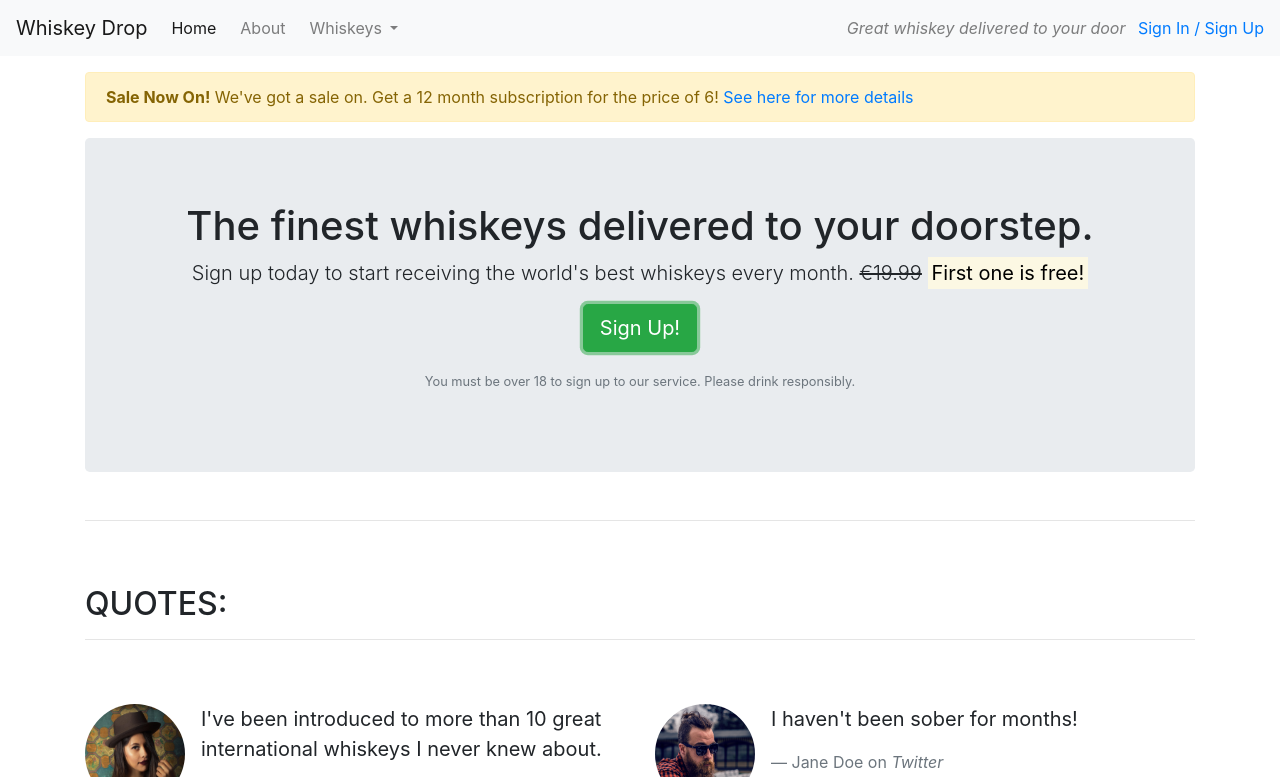
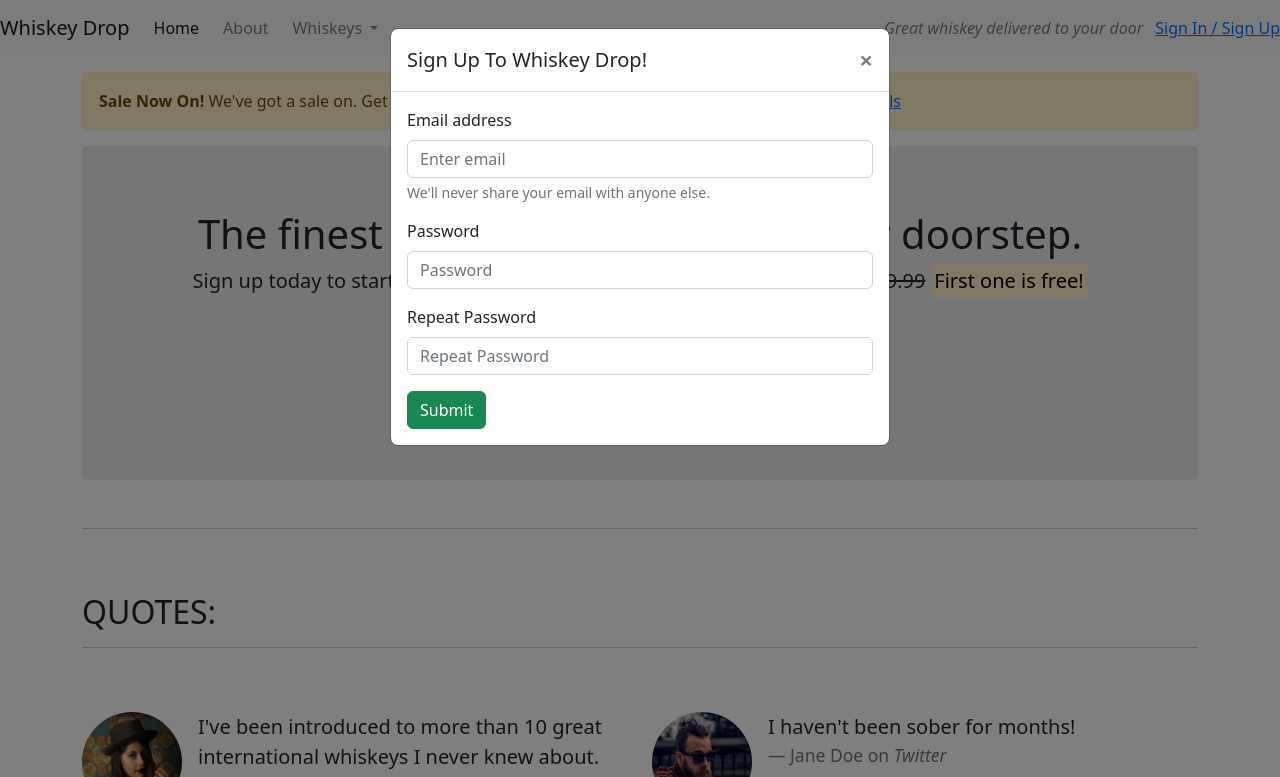
Before and after one commit to LaylMH40/bootstraptesting2, a plain HTML site: page index.html in a window 1280 px wide. Both pictures are taken after a click on the button "Sign Up!". Shown: the top 777 px of the page. Drawn offline with nearby package versions, Linux system fonts and the light colour scheme.

Commit message:
changes to html

```diff
--- a/index.html
+++ b/index.html
@@ -64,7 +64,7 @@
                         <s class="d-none d-sm-inline">€19.99</s>
                         <span class="d-inline d-sm-none"><br></span>
                         <strong><mark>First one is free!</mark></strong></p>
-                    <p><button class="btn btn-lg btn-success">Sign Up!</button></p>
+                    <p><button class="btn btn-lg btn-success"data-toggle="modal" data-target="#signUpModal">Sign Up!</button></p>
                     <p class="text-muted"><small>You must be over 18 to sign up to our service. Please drink
                             responsibly.</small></p>
                 </section>
@@ -156,6 +156,46 @@
         <!-- /.features -->
     </article>
 
+    <div class="modal" tabindex="-1" role="dialog" id="signUpModal">
+        <div class="modal-dialog" role="document">
+            <div class="modal-content">
+                <div class="modal-header">
+                    <h5 class="modal-title">Sign Up To Whiskey Drop!</h5>
+                    <button type="button" class="close" data-dismiss="modal" aria-label="Close">
+                        <span aria-hidden="true">&times;</span>
+                    </button>
+                </div>
+                <div class="modal-body">
+                    <form>
+                        <div class="form-group">
+                            <label for="exampleInputEmail1">Email address</label>
+                            <input type="email" class="form-control" id="exampleInputEmail1"
+                                aria-describedby="emailHelp" placeholder="Enter email">
+                            <small id="emailHelp" class="form-text text-muted">We'll never share your email with anyone
+                                else.</small>
+                        </div>
+                        <div class="form-group">
+                            <label for="password">Password</label>
+                            <input type="password" class="form-control" id="password" placeholder="Password">
+                        </div>
+                        <div class="form-group">
+                            <label for="repeatPassword">Repeat Password</label>
+                            <input type="password" class="form-control" id="repeatPassword"
+                                placeholder="Repeat Password">
+                        </div>
+                        <button type="submit" class="btn btn-success">Submit</button>
+                    </form>
+                </div>
+            </div>
+        </div>
+    </div>
+
+    <script src="https://cdn.jsdelivr.net/npm/@popperjs/core@2.11.6/dist/umd/popper.min.js"
+        integrity="sha384-oBqDVmMz9ATKxIep9tiCxS/Z9fNfEXiDAYTujMAeBAsjFuCZSmKbSSUnQlmh/jp3" crossorigin="anonymous">
+    </script>
+    <script src="https://cdn.jsdelivr.net/npm/bootstrap@5.2.2/dist/js/bootstrap.min.js"
+        integrity="sha384-IDwe1+LCz02ROU9k972gdyvl+AESN10+x7tBKgc9I5HFtuNz0wWnPclzo6p9vxnk" crossorigin="anonymous">
+    </script>
     <script src="https://code.jquery.com/jquery-3.3.1.slim.min.js"
         integrity="sha384-q8i/X+965DzO0rT7abK41JStQIAqVgRVzpbzo5smXKp4YfRvH+8abtTE1Pi6jizo" crossorigin="anonymous">
     </script>
@@ -165,6 +205,12 @@
     <script src="https://stackpath.bootstrapcdn.com/bootstrap/4.1.3/js/bootstrap.min.js"
         integrity="sha384-ChfqqxuZUCnJSK3+MXmPNIyE6ZbWh2IMqE241rYiqJxyMiZ6OW/JmZQ5stwEULTy" crossorigin="anonymous">
     </script>
+    <link href="https://cdn.jsdelivr.net/npm/bootstrap@5.2.2/dist/css/bootstrap.min.css" rel="stylesheet"
+        integrity="sha384-Zenh87qX5JnK2Jl0vWa8Ck2rdkQ2Bzep5IDxbcnCeuOxjzrPF/et3URy9Bv1WTRi" crossorigin="anonymous">
+    <script src="https://cdn.jsdelivr.net/npm/bootstrap@5.2.2/dist/js/bootstrap.bundle.min.js"
+        integrity="sha384-OERcA2EqjJCMA+/3y+gxIOqMEjwtxJY7qPCqsdltbNJuaOe923+mo//f6V8Qbsw3" crossorigin="anonymous">
+    </script>
+
 </body>
 
 </html>
```
